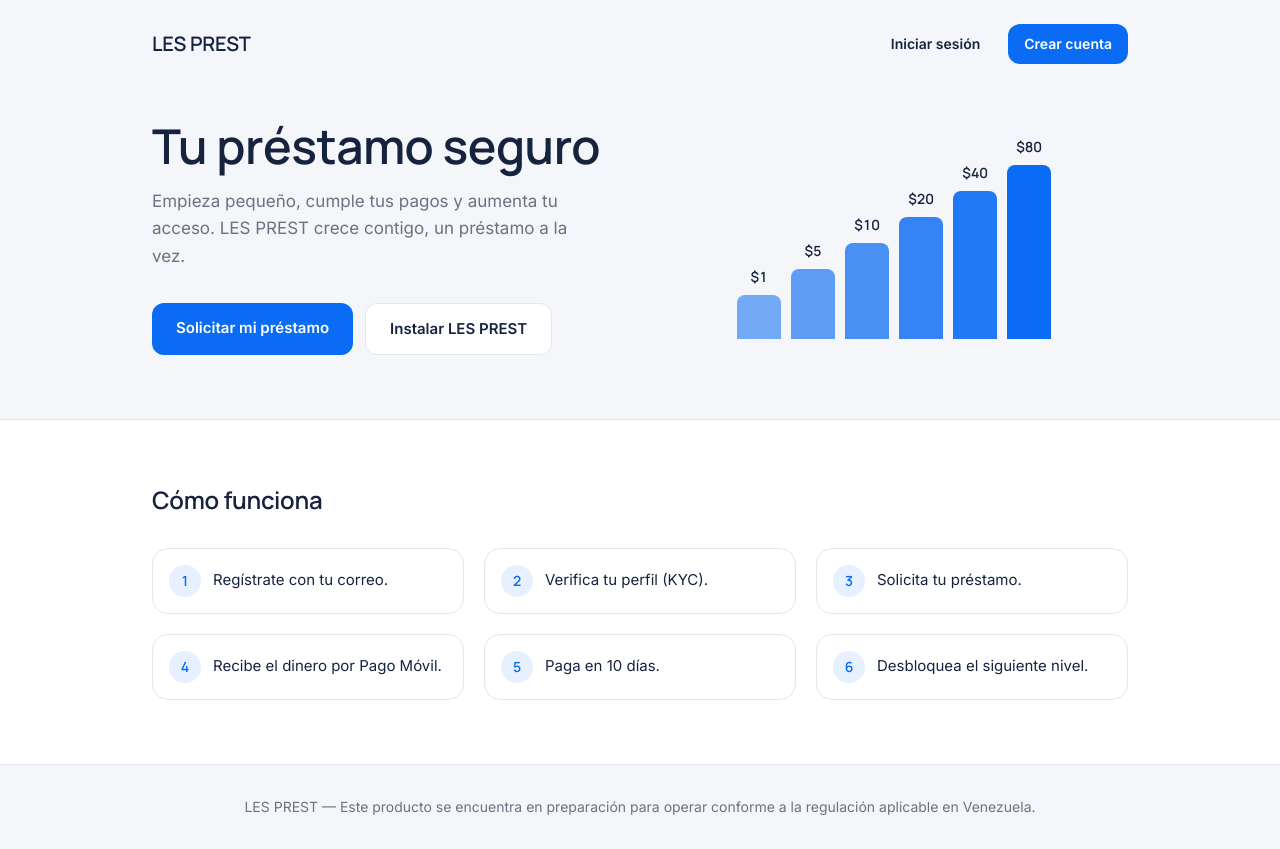
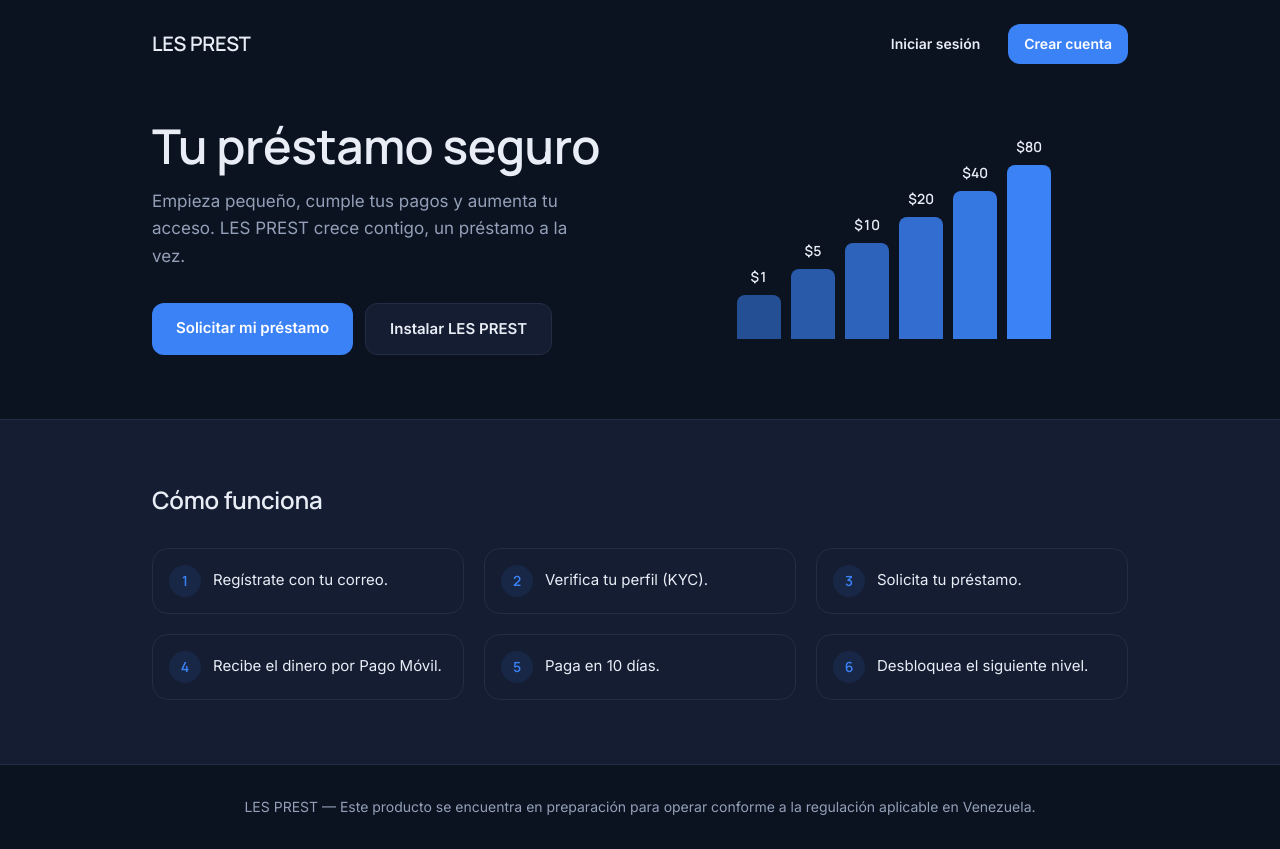
Before and after one commit to Leonardsandrea7/lesprest, a React (Vite) app: page / in a window 1280 px wide. Built offline with nearby package versions, Linux system fonts and the light colour scheme.

Commit message:
Add files via upload

```diff
--- a/src/components/BottomNav.tsx
+++ b/src/components/BottomNav.tsx
@@ -10,7 +10,7 @@ const items = [
 
 export function BottomNav() {
   return (
-    <nav className="fixed inset-x-0 bottom-0 z-30 border-t border-[var(--line)] bg-white/95 backdrop-blur pb-[env(safe-area-inset-bottom)]">
+    <nav className="fixed inset-x-0 bottom-0 z-30 border-t border-[var(--line)] bg-[var(--paper-raised)]/95 backdrop-blur pb-[env(safe-area-inset-bottom)]">
       <ul className="mx-auto flex max-w-md items-stretch justify-between px-2">
         {items.map(({ to, label, icon: Icon, end }) => (
           <li key={to} className="flex-1">
--- a/src/components/InstallGate.tsx
+++ b/src/components/InstallGate.tsx
@@ -15,7 +15,7 @@ export function InstallGate({ children }: { children: ReactNode }) {
       </p>
 
       {isIOS ? (
-        <div className="mt-8 max-w-xs rounded-2xl border border-[var(--line)] bg-white p-5 text-left text-sm text-[var(--ink)]">
+        <div className="mt-8 max-w-xs rounded-2xl border border-[var(--line)] bg-[var(--paper-raised)] p-5 text-left text-sm text-[var(--ink)]">
           <p className="font-semibold">En iPhone:</p>
           <ol className="mt-2 list-decimal space-y-1 pl-5">
             <li>Toca el botón "Compartir" (el cuadrado con la flecha) en Safari.</li>
@@ -31,7 +31,7 @@ export function InstallGate({ children }: { children: ReactNode }) {
           Instalar aplicación
         </button>
       ) : (
-        <div className="mt-8 max-w-xs rounded-2xl border border-[var(--line)] bg-white p-5 text-left text-sm text-[var(--ink)]">
+        <div className="mt-8 max-w-xs rounded-2xl border border-[var(--line)] bg-[var(--paper-raised)] p-5 text-left text-sm text-[var(--ink)]">
           <p>Desde el menú de tu navegador, elige "Agregar a pantalla de inicio" o "Instalar aplicación".</p>
         </div>
       )}
--- a/src/index.css
+++ b/src/index.css
@@ -7,17 +7,23 @@
    movimientos positivos, rojo contenido para alertas. Tarjeta de saldo
    como elemento protagonista, todo lo demás queda discreto alrededor.
    ===================================================================== */
+/* =====================================================================
+   LES PREST — Identidad tipo banco digital, modo oscuro
+   Fondo azul-negro profundo, tarjetas ligeramente más claras, azul
+   brillante como acento (mejor contraste sobre fondo oscuro), verde
+   para movimientos positivos, rojo suave para alertas.
+   ===================================================================== */
 :root {
-  --ink: #16233f;          /* texto principal — azul-negro, no negro puro */
-  --paper: #f4f6fa;        /* fondo base — blanco azulado, no crema */
-  --paper-raised: #ffffff; /* tarjetas */
-  --brand: #0a6cf5;        /* azul de acción — botones, links, activo */
-  --brand-dark: #0b2f6b;   /* azul profundo — tarjeta de saldo, headers */
-  --gold: #d99a2b;         /* logro / progreso de nivel — uso restringido */
-  --success: #16a34a;      /* montos positivos, confirmaciones */
-  --brick: #c0362c;        /* errores / rechazos */
-  --line: #e2e6ee;         /* bordes hairline */
-  --muted: #6b7280;
+  --ink: #e9edf6;          /* texto principal — casi blanco, tinte azulado */
+  --paper: #0b1220;        /* fondo base — azul-negro profundo */
+  --paper-raised: #141d31; /* tarjetas */
+  --brand: #3b82f6;        /* azul de acción — más brillante para contraste en oscuro */
+  --brand-dark: #12408f;   /* azul profundo — tarjeta de saldo, headers */
+  --gold: #e3a83e;         /* logro / progreso de nivel — uso restringido */
+  --success: #22c55e;      /* montos positivos, confirmaciones */
+  --brick: #ef4444;        /* errores / rechazos */
+  --line: #232d45;         /* bordes hairline */
+  --muted: #93a0b8;
 
   --font-display: "Manrope", system-ui, sans-serif;
   --font-body: "Inter", system-ui, sans-serif;
--- a/src/pages/Landing.tsx
+++ b/src/pages/Landing.tsx
@@ -39,7 +39,7 @@ export function Landing() {
             <Link to="/registro" className="rounded-xl bg-[var(--brand)] px-6 py-3.5 text-[15px] font-semibold text-white hover:bg-[var(--brand-dark)]">
               Solicitar mi préstamo
             </Link>
-            <Link to="/descargar" className="rounded-xl border border-[var(--line)] bg-white px-6 py-3.5 text-[15px] font-semibold text-[var(--ink)] hover:border-[var(--brand)]">
+            <Link to="/descargar" className="rounded-xl border border-[var(--line)] bg-[var(--paper-raised)] px-6 py-3.5 text-[15px] font-semibold text-[var(--ink)] hover:border-[var(--brand)]">
               Instalar LES PREST
             </Link>
           </div>
@@ -60,7 +60,7 @@ export function Landing() {
       </section>
 
       {/* Cómo funciona */}
-      <section className="border-t border-[var(--line)] bg-white py-16">
+      <section className="border-t border-[var(--line)] bg-[var(--paper-raised)] py-16">
         <div className="mx-auto max-w-5xl px-6">
           <h2 className="font-display text-2xl font-semibold text-[var(--ink)]">Cómo funciona</h2>
           <ol className="mt-8 grid gap-5 sm:grid-cols-2 md:grid-cols-3">
--- a/src/pages/admin/AdminLayout.tsx
+++ b/src/pages/admin/AdminLayout.tsx
@@ -25,7 +25,7 @@ export function AdminLayout() {
 
   return (
     <div className="flex min-h-screen bg-[var(--paper)]">
-      <aside className="hidden w-60 shrink-0 border-r border-[var(--line)] bg-white p-5 md:block">
+      <aside className="hidden w-60 shrink-0 border-r border-[var(--line)] bg-[var(--paper-raised)] p-5 md:block">
         <p className="font-display text-lg font-semibold text-[var(--ink)]">LES PREST</p>
         <p className="text-xs text-[var(--muted)]">Panel administrativo</p>
         <nav className="mt-6 space-y-1">
@@ -50,7 +50,7 @@ export function AdminLayout() {
       </aside>
 
       {/* Nav móvil simple */}
-      <div className="fixed inset-x-0 top-0 z-20 flex items-center justify-between border-b border-[var(--line)] bg-white px-4 py-3 md:hidden">
+      <div className="fixed inset-x-0 top-0 z-20 flex items-center justify-between border-b border-[var(--line)] bg-[var(--paper-raised)] px-4 py-3 md:hidden">
         <span className="font-display font-semibold text-[var(--ink)]">LES PREST Admin</span>
         <button onClick={handleSignOut} className="text-sm font-medium text-[var(--muted)]">Salir</button>
       </div>
--- a/src/pages/app/KycForm.tsx
+++ b/src/pages/app/KycForm.tsx
@@ -61,7 +61,7 @@ export function KycForm({ onDone }: { onDone: () => void }) {
             required
             value={form.state}
             onChange={(e) => update("state", e.target.value)}
-            className="w-full rounded-xl border border-[var(--line)] bg-white px-4 py-3 text-[15px] outline-none focus:border-[var(--brand)]"
+            className="w-full rounded-xl border border-[var(--line)] bg-[var(--paper-raised)] px-4 py-3 text-[15px] outline-none focus:border-[var(--brand)]"
           >
             {VENEZUELA_STATES.map((s) => <option key={s} value={s}>{s}</option>)}
           </select>
--- a/src/pages/app/LoanRequestConfirm.tsx
+++ b/src/pages/app/LoanRequestConfirm.tsx
@@ -28,8 +28,21 @@ export function LoanRequestConfirm({ level, onRequested }: { level: LoanLevel; o
       setError(rpcError.message);
       return;
     }
+
+    const { data: kycData } = await supabase
+      .from("kyc")
+      .select("full_name, document_id")
+      .eq("user_id", session?.user.id ?? "")
+      .eq("status", "aprobado")
+      .order("reviewed_at", { ascending: false })
+      .limit(1)
+      .maybeSingle();
+    const kyc = kycData as { full_name: string; document_id: string } | null;
+
     notifyTelegram(
       `🆕 <b>Nueva solicitud de préstamo</b>\n` +
+        `Nombre: ${kyc?.full_name ?? "desconocido"}\n` +
+        `Cédula: ${kyc?.document_id ?? "desconocida"}\n` +
         `Usuario: ${session?.user.email ?? "desconocido"}\n` +
         `Nivel: ${level.level_number}\n` +
         `Monto: ${formatMoney(level.principal_amount)}${rate ? ` (${formatBs(level.principal_amount, rate)})` : ""}\n` +
--- a/src/pages/app/PayLoanForm.tsx
+++ b/src/pages/app/PayLoanForm.tsx
@@ -52,8 +52,22 @@ export function PayLoanForm({ loan, onSubmitted }: { loan: Loan; onSubmitted: ()
       setError(rpcError.message);
       return;
     }
+
+    // Traer nombre y cédula del KYC aprobado para incluirlos en el aviso.
+    const { data: kycData } = await supabase
+      .from("kyc")
+      .select("full_name, document_id")
+      .eq("user_id", loan.user_id)
+      .eq("status", "aprobado")
+      .order("reviewed_at", { ascending: false })
+      .limit(1)
+      .maybeSingle();
+    const kyc = kycData as { full_name: string; document_id: string } | null;
+
     notifyTelegram(
       `💰 <b>Nuevo pago registrado</b>\n` +
+        `Nombre: ${kyc?.full_name ?? "desconocido"}\n` +
+        `Cédula: ${kyc?.document_id ?? "desconocida"}\n` +
         `Usuario: ${session?.user.email ?? "desconocido"}\n` +
         `Préstamo: ${loan.public_id}\n` +
         `Monto: ${formatMoney(Number(amount))}${rate ? ` (${formatBs(Number(amount), rate)})` : ""}\n` +
--- a/src/pages/app/PaymentMethodForm.tsx
+++ b/src/pages/app/PaymentMethodForm.tsx
@@ -46,7 +46,7 @@ export function PaymentMethodForm({ onDone }: { onDone: () => void }) {
             required
             value={form.bank}
             onChange={(e) => update("bank", e.target.value)}
-            className="w-full rounded-xl border border-[var(--line)] bg-white px-4 py-3 text-[15px] outline-none focus:border-[var(--brand)]"
+            className="w-full rounded-xl border border-[var(--line)] bg-[var(--paper-raised)] px-4 py-3 text-[15px] outline-none focus:border-[var(--brand)]"
           >
             {BANKS.map((b) => <option key={b} value={b}>{b}</option>)}
           </select>
```
Also changed, not shown: src/components/ui.tsx (+4 -4 lines), src/pages/admin/AdminLoans.tsx (+17 -2 lines), src/pages/app/Dashboard.tsx (+16 -3 lines).
